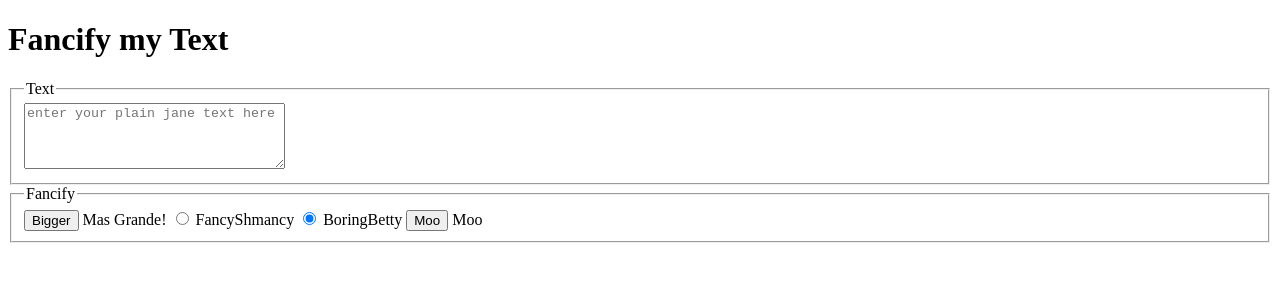
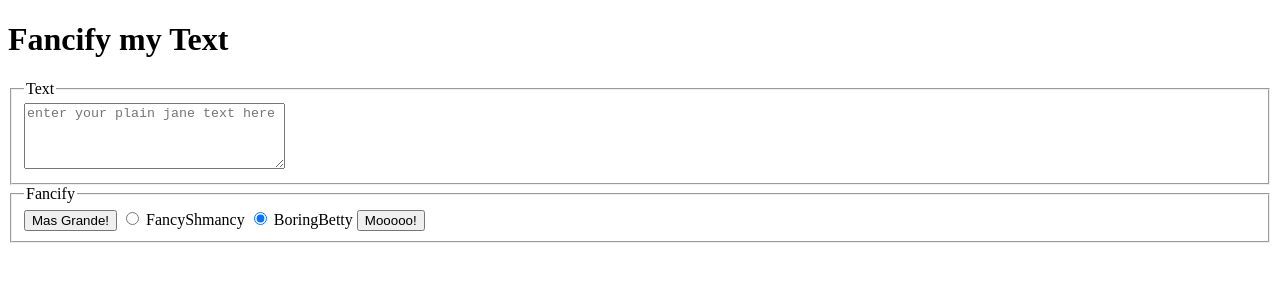
Before and after one commit to isaacwilli/isaacwilli.github.io, a plain HTML site: page fancy/fancy.html in a window 1280 px wide. Drawn offline with Linux system fonts and the light colour scheme.

Commit message:
fixed buttons

```diff
--- a/fancy/fancy.html
+++ b/fancy/fancy.html
@@ -21,16 +21,14 @@
         <fieldset>
             <legend>Fancify</legend>
             <div>
-                <input type="button" value="Bigger" id="masgrande" onclick="masGrande()" />
-                <label for="masgrande">Mas Grande!</label>
+                <input type="button" value="Mas Grande!" id="masgrande" onclick="masGrande()" />
 
                 <input type="radio" id="fancy" name="toggle" onchange="toggle()" />
                 <label for="fancy">FancyShmancy</label>
                 <input type="radio" id="plain" name="toggle" onchange="toggle()" checked />
                 <label for="plain">BoringBetty</label>
 
-                <input type="button" value="Moo" onclick="moo()" />
-                <label for="moo">Moo</label>
+                <input type="button" value="Mooooo!" onclick="moo()" />
             </div>
         </fieldset>
     </body>
```
